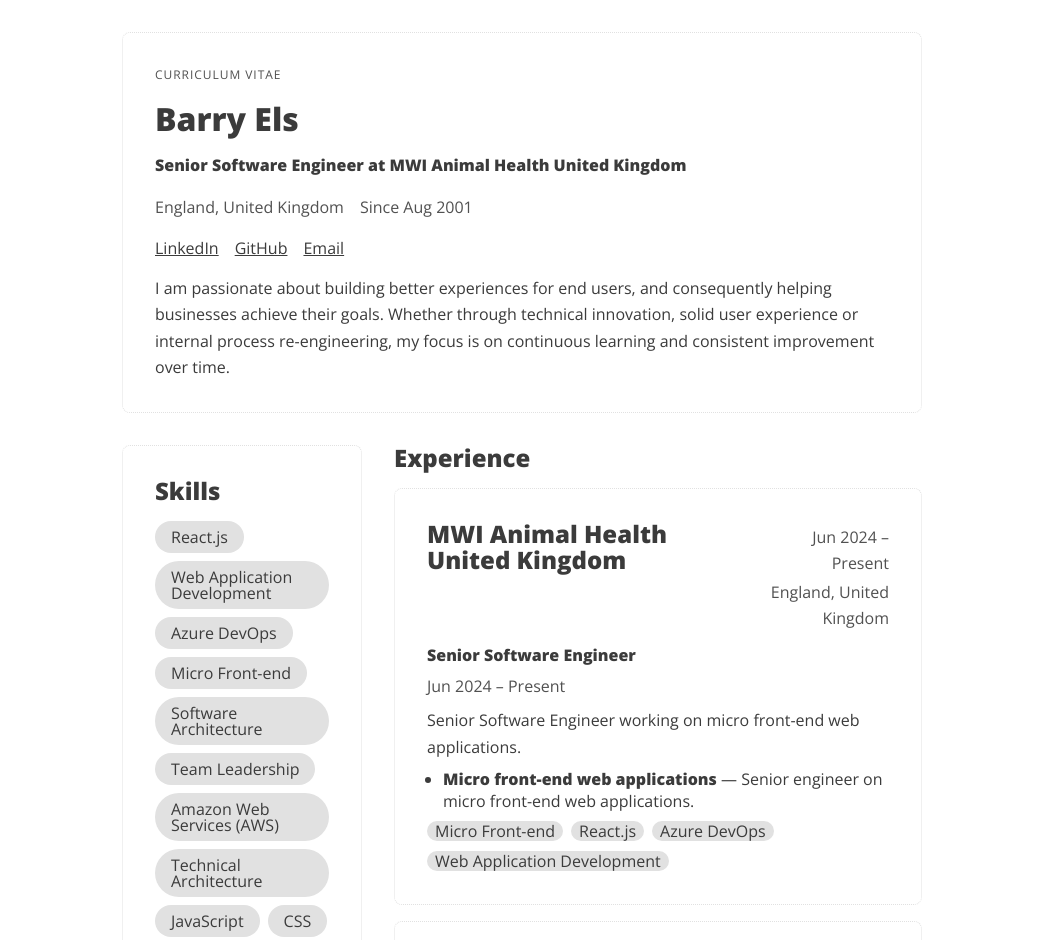
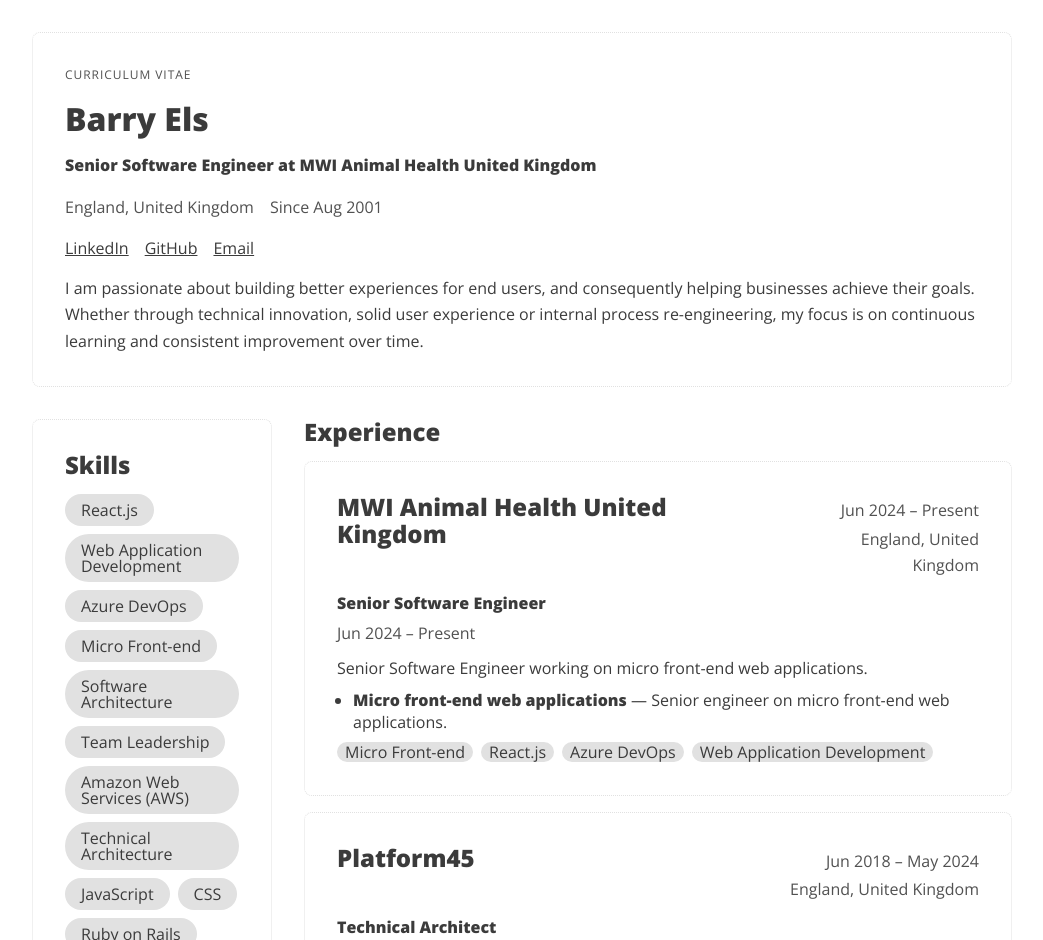
Before and after one commit to barryels/barryels.github.io, an Eleventy site: page src/cv.njk in a window 1280 px wide. Shown: the top 940 px of the page, without its empty margins (118-1161 px from the left). Built offline with nearby package versions, Linux system fonts and the light colour scheme; Eleventy itself is replaced by a stand-in of ours; files that its build step writes are made by us from their sources; no server answers.

Commit message:
chore: use flex for stacking

```diff
--- a/src/index.css
+++ b/src/index.css
@@ -160,30 +160,24 @@
 
 .u-max-width {
   margin: 0 auto;
-  max-width: 80rem;
+  max-width: 98rem;
 }
 
-.stack > * + * {
-  margin-top: var(--spacing-unit);
-}
-.stack.stack--spacing-2x > * + * {
-  margin-top: var(--spacing-unit-2x);
-}
-.stack.stack--spacing-4x > * + * {
-  margin-top: var(--spacing-unit-4x);
+.stack {
+  display: flex;
+  flex-direction: column;
+  gap: var(--spacing-unit);
 }
 
-.stack.stack--horizontal > * + * {
-  margin-left: var(--spacing-unit);
-  margin-top: 0;
+.stack.stack--horizontal {
+  flex-direction: row;
 }
-.stack.stack--horizontal.stack--spacing-2x > * + * {
-  margin-left: var(--spacing-unit-2x);
-  margin-top: 0;
+
+.stack--spacing-2x {
+  gap: var(--spacing-unit-2x);
 }
-.stack.stack--horizontal.stack--spacing-4x > * + * {
-  margin-left: var(--spacing-unit-4x);
-  margin-top: 0;
+.stack--spacing-4x {
+  gap: var(--spacing-unit-4x);
 }
 
 .tag {
@@ -496,7 +490,6 @@
 .career-dashboard__date-range {
   display: grid;
   gap: var(--spacing-unit);
-  max-width: 64rem;
 }
 
 .career-dashboard__date-range-label {
```
